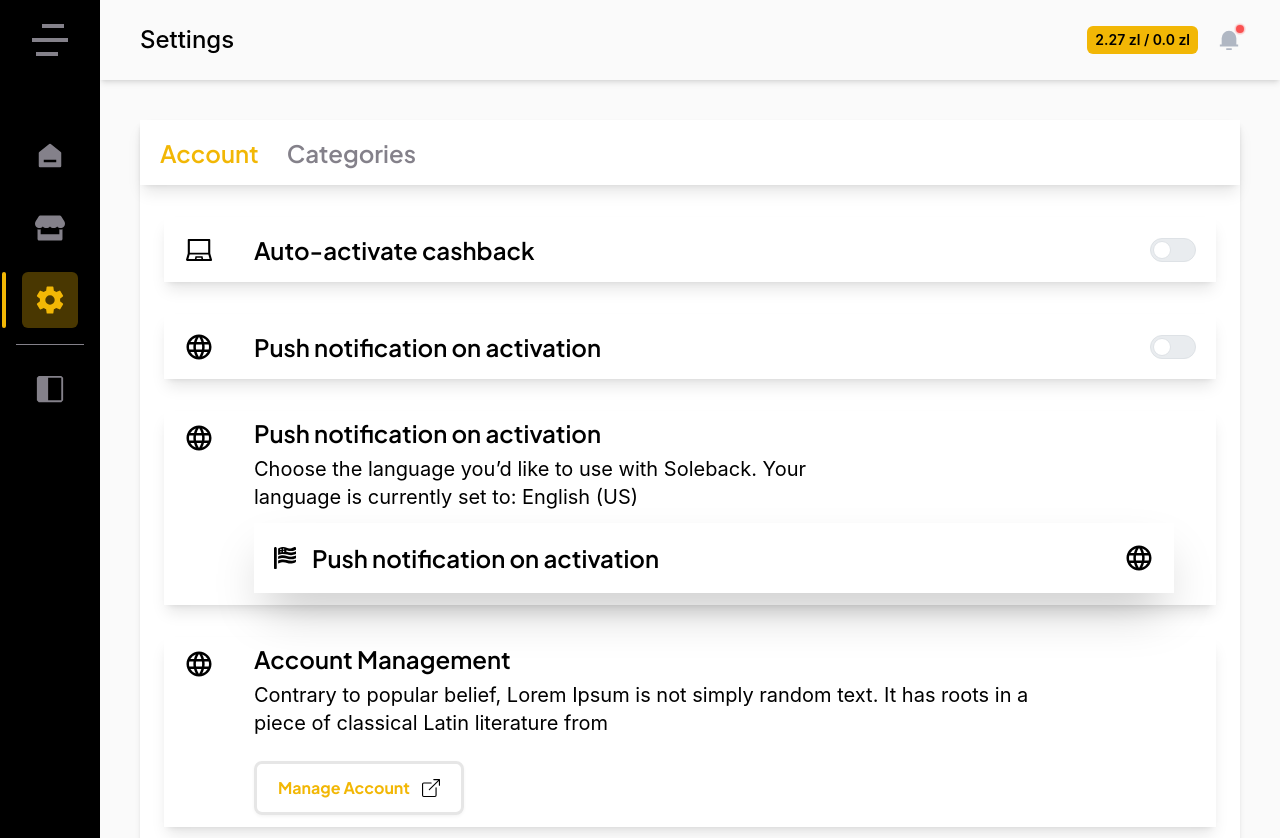
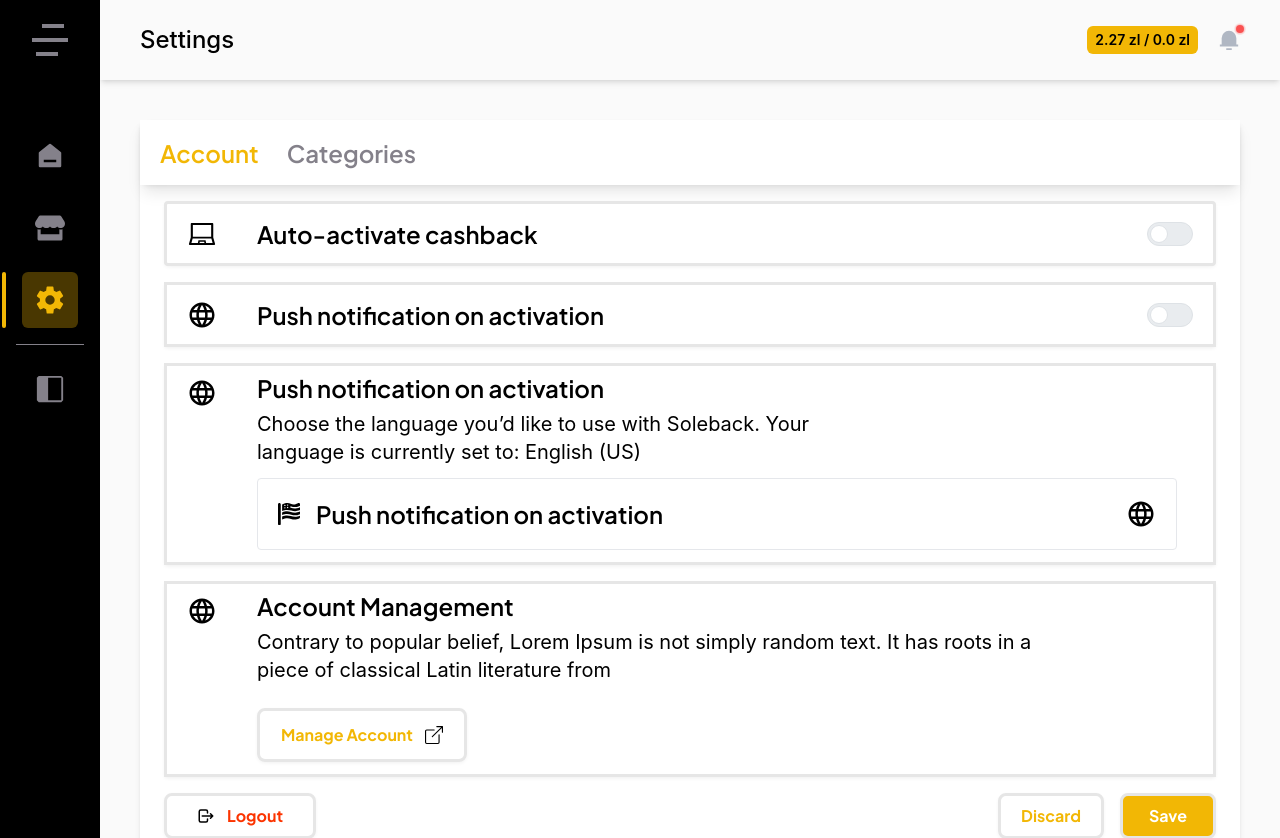
Before and after one commit to mairaj-afridi/soleback, a React (Vite) app: page /settings in a window 1280 px wide. Shown: the top 838 px of the page. Built offline with nearby package versions, Linux system fonts and the light colour scheme.

Commit message:
set the shadow and border with index.css

```diff
--- a/src/components/Setting/Account.tsx
+++ b/src/components/Setting/Account.tsx
@@ -14,7 +14,7 @@ const Account = () => {
   const [showCategories, setShowCategories] = useState(false);
 
   return (
-    <section className='rounded-md shadow-md   min-h-[521px] h-full w-full gap-4 sm:gap-8 bg-white-main flex flex-col items-start  justify-start '>
+    <section className='rounded-md shadow-md   min-h-[521px] h-full w-full gap-2 sm:gap-4 bg-white-main flex flex-col items-start  justify-start '>
       {/* ............................ for heading ....................... */}
       <div className="bg-white-main shadow-lg gap-7 h-[65px] w-full flex items-center justify-start   ">
         <h1
@@ -39,7 +39,7 @@ const Account = () => {
         // Account sections with Switches, etc.
         <>
           <div className='px-3 sm:px-6 w-full'>
-            <div className="bg-white-main shadow-lg gap-4 sm:gap-10    w-full  h-[65px] flex items-center justify-start   ">
+            <div className="bg-white-main border border-solid cash-box   rounded-[4px] gap-4 sm:gap-10    w-full  h-[65px] flex items-center justify-start   ">
 
               <AiOutlineLaptop className='text-[20px] ml-1 cursor-pointer sm:ml-5 sm:text-[30px] flex-shrink-0' />
               <div className='flex justify-between w-full  items-center'>
@@ -53,7 +53,7 @@ const Account = () => {
             </div>
           </div>
           <div className='px-3 sm:px-6 w-full'>
-            <div className="bg-white-main shadow-lg gap-4 sm:gap-10    w-full  h-[65px] flex items-center justify-start   ">
+            <div className="bg-white-main border border-solid cash-box    gap-4 sm:gap-10    w-full  h-[65px] flex items-center justify-start   ">
 
               <MdLanguage className='text-[20px] ml-1 cursor-pointer  sm:ml-5 sm:text-[30px] flex-shrink-0' />
               <div className='flex justify-between w-full  items-center'>
@@ -67,14 +67,14 @@ const Account = () => {
           </div>
           {/* language....................> */}
           <div className='px-3 sm:px-6  w-full'>
-            <div className="bg-white-mai shadow-lg gap-4 sm:gap-10  w-full  h-full  flex items-start py-3 justify-center   ">
+            <div className="bg-white-mai border border-solid cash-box   gap-4 sm:gap-10  w-full  h-full  flex items-start py-3 justify-center   ">
               <MdLanguage className='text-[20px] ml-1 cursor-pointer  sm:ml-5 sm:text-[30px] flex-shrink-0' />
               <div className='flex gap-3 justify-between w-full flex-col  items-start'>
                 <h1 className="text-black-main text-[17px] sm:text-[24px] font-semibold leading-5  font-jakarta  ">Push notification on activation</h1>
                 <p className='text-[20px] leading-7 '>Choose the language you’d like to use with Soleback. Your <br />
                   language is currently set to: English (US)</p>
                 <div className='w-full max-w-[920px]'>
-                  <div className="bg-white-main shadow-2xl gap-4 p-5   w-full  flex items-center justify-start   ">
+                  <div className="bg-white-main border rounded-[4px]  gap-4 p-5   w-full  flex items-center justify-start   ">
                     <FaFlagUsa className='text-[18px] cursor-pointer  sm:text-[22px] flex-shrink-0' />
                     <div className='flex justify-between w-full  items-center'>
                       <h1 className="text-black-main text-[17px] sm:text-[24px] font-semibold leading-5  font-jakarta  ">Push notification on activation</h1>
@@ -88,7 +88,7 @@ const Account = () => {
 
           {/* account management...................> */}
           <div className='px-3 sm:px-6  w-full'>
-            <div className="bg-white-mai shadow-lg gap-4 sm:gap-10  w-full  h-full  flex items-start py-3 justify-center   ">
+            <div className="bg-white-mai border border-solid cash-box    gap-4 sm:gap-10  w-full  h-full  flex items-start py-3 justify-center   ">
               <MdLanguage className='text-[20px] ml-1 cursor-pointer  sm:ml-5 sm:text-[30px] flex-shrink-0' />
               <div className='flex gap-3 justify-between w-full flex-col  items-start'>
                 <h1 className="text-black-main text-[17px] sm:text-[24px] font-semibold leading-5  font-jakarta  ">Account Management</h1>
--- a/src/components/Setting/Categories.tsx
+++ b/src/components/Setting/Categories.tsx
@@ -14,7 +14,7 @@ const Categories = () => {
 
       {Category.map((category) => (
         <div key={category.id} className="px-3 pb-5 sm:px-6 w-full">
-          <div className="bg-white-main shadow-lg gap-4 sm:gap-10 p-6 w-full h-[65px] flex items-center justify-start">
+          <div className="bg-white-main border border-solid cash-box     gap-4 sm:gap-10 p-6 w-full h-[65px] flex items-center justify-start">
             <div className="flex justify-between w-full items-center">
               <h1 className="text-black-main text-[17px] sm:text-[24px] font-semibold leading-5 font-jakarta">
                 {category.name}
@@ -57,4 +57,5 @@ const Category = [
     id: 5,
     name: 'Travel Company',
   },
+
 ];
```
